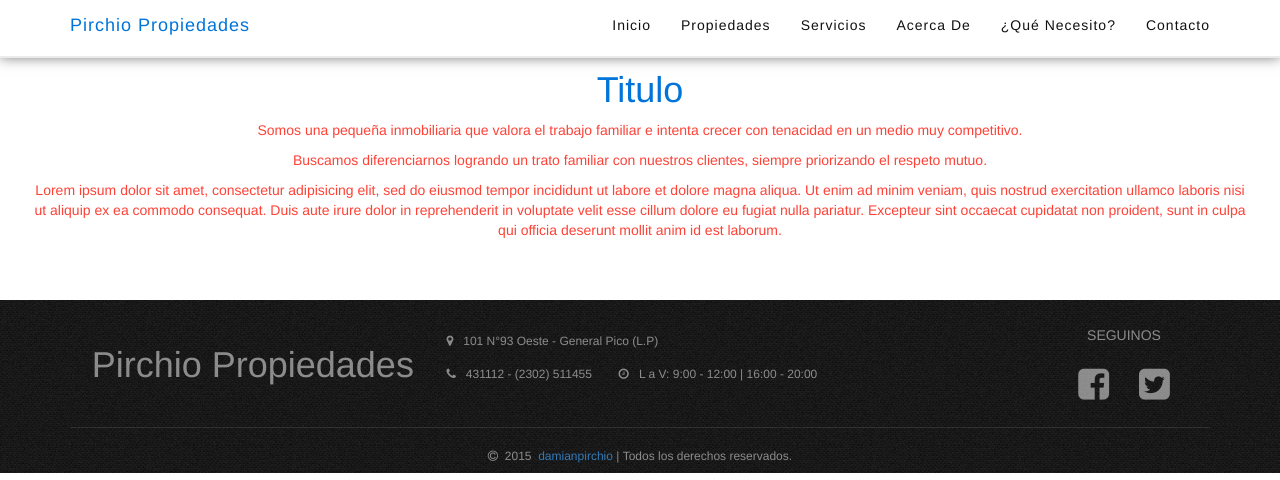
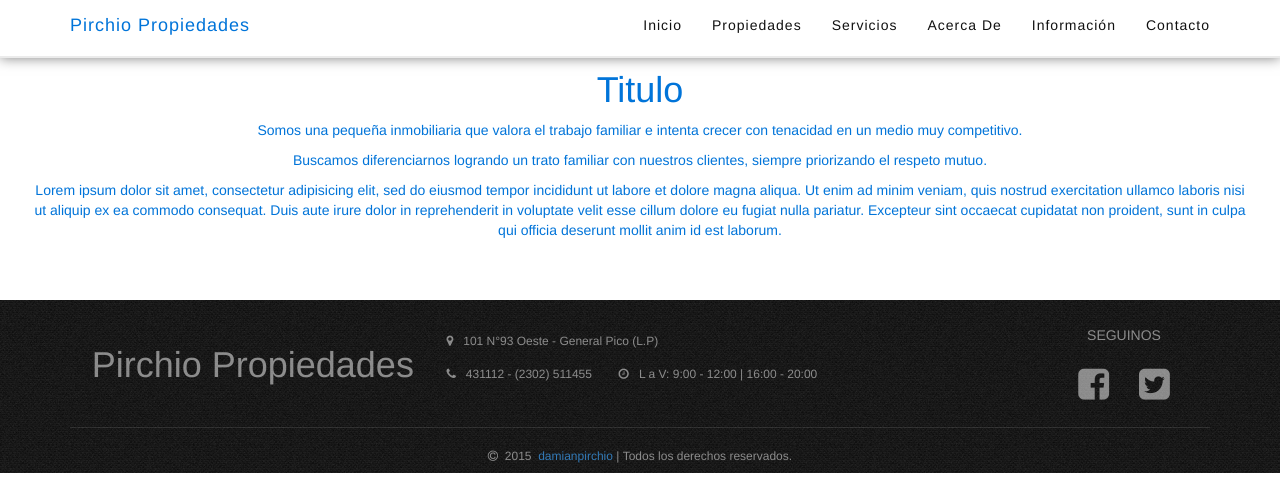
Before and after one commit to damianpirchio/inmobiliaria, a PHP site: page /about.html in a window 1280 px wide. Shown: the top 480 px of the page. Run offline with PHP 8.4, Linux system fonts and the light colour scheme; some libraries are stand-ins or nearby versions.

Commit message:
Renombre de archivos
Cambié el requisitos.html por info.html, porque quiero que esta pagina
no solo tenga requisitos para alquilar sino todo tipo de preguntas
frecuentes.

```diff
--- a/about.html
+++ b/about.html
@@ -36,7 +36,7 @@
             <li class="page-scroll"><a href="propiedades.html">Propiedades</a></li>
             <li class="page-scroll"><a href="servicios.html">Servicios</a></li>
             <li class="page-scroll"><a href="about.html">Acerca De</a></li>
-            <li class="page-scroll"><a href="requisitos.html">¿Qué Necesito?</a></li>
+            <li class="page-scroll"><a href="info.html">Información</a></li>
             <li class="page-scroll"><a href="contacto.html">Contacto</a></li>
           </ul>
         </div><!-- /.navbar-collapse -->
--- a/contacto.html
+++ b/contacto.html
@@ -41,7 +41,7 @@
             <li class="page-scroll"><a href="propiedades.html">Propiedades</a></li>
             <li class="page-scroll"><a href="servicios.html">Servicios</a></li>
             <li class="page-scroll"><a href="about.html">Acerca De</a></li>
-            <li class="page-scroll"><a href="requisitos.html">¿Qué Necesito?</a></li>
+            <li class="page-scroll"><a href="info.html">Información</a></li>
             <li class="page-scroll"><a href="contacto.html">Contacto</a></li>
           </ul>
         </div><!-- /.navbar-collapse -->
--- a/css/main.css
+++ b/css/main.css
@@ -49,8 +49,6 @@ footer {
   footer .foot-abajo a:hover {
     text-decoration: none; }
 
-p {
-  color: #FF4136; }
 
 /*---- Fuentes ---- */
 /*---- Resoluciones ---- */
--- a/index.html
+++ b/index.html
@@ -37,7 +37,7 @@
             <li class="page-scroll"><a href="propiedades.html">Propiedades</a></li>
             <li class="page-scroll"><a href="servicios.html">Servicios</a></li>
             <li class="page-scroll"><a href="about.html">Acerca De</a></li>
-            <li class="page-scroll"><a href="requisitos.html">¿Qué Necesito?</a></li>
+            <li class="page-scroll"><a href="info.html">Información</a></li>
             <li class="page-scroll"><a href="contacto.html">Contacto</a></li>
           </ul>
         </div><!-- /.navbar-collapse -->
--- a/requisitos.html
+++ b/info.html
@@ -5,7 +5,7 @@
     <meta http-equiv="X-UA-Compatible" content="IE=edge">
     <meta name="viewport" content="width=device-width, user-scalable=no, initial-scale=1.0, maximum-scale=1.0, minimum-scale=1.0">
     <!-- Author, Keywords y Description -->
-    <title>Requisitos | Pirchio Propiedades</title>
+    <title>Información | Pirchio Propiedades</title>
     <!-- CSS -->
     <link rel="stylesheet" href="css/bootstrap.min.css">
     <link rel="stylesheet" href="css/main.css">
@@ -37,7 +37,7 @@
             <li class="page-scroll"><a href="propiedades.html">Propiedades</a></li>
             <li class="page-scroll"><a href="servicios.html">Servicios</a></li>
             <li class="page-scroll"><a href="about.html">Acerca De</a></li>
-            <li class="page-scroll"><a href="requisitos.html">¿Qué Necesito?</a></li>
+            <li class="page-scroll"><a href="info.html">Información</a></li>
             <li class="page-scroll"><a href="contacto.html">Contacto</a></li>
           </ul>
         </div><!-- /.navbar-collapse -->
--- a/propiedades.html
+++ b/propiedades.html
@@ -36,7 +36,7 @@
             <li class="page-scroll"><a href="propiedades.html">Propiedades</a></li>
             <li class="page-scroll"><a href="servicios.html">Servicios</a></li>
             <li class="page-scroll"><a href="about.html">Acerca De</a></li>
-            <li class="page-scroll"><a href="requisitos.html">¿Qué Necesito?</a></li>
+            <li class="page-scroll"><a href="info.html">Información</a></li>
             <li class="page-scroll"><a href="contacto.html">Contacto</a></li>
           </ul>
         </div><!-- /.navbar-collapse -->
--- a/servicios.html
+++ b/servicios.html
@@ -36,7 +36,7 @@
             <li class="page-scroll"><a href="propiedades.html">Propiedades</a></li>
             <li class="page-scroll"><a href="servicios.html">Servicios</a></li>
             <li class="page-scroll"><a href="about.html">Acerca De</a></li>
-            <li class="page-scroll"><a href="requisitos.html">¿Qué Necesito?</a></li>
+            <li class="page-scroll"><a href="info.html">Información</a></li>
             <li class="page-scroll"><a href="contacto.html">Contacto</a></li>
           </ul>
         </div><!-- /.navbar-collapse -->
```
